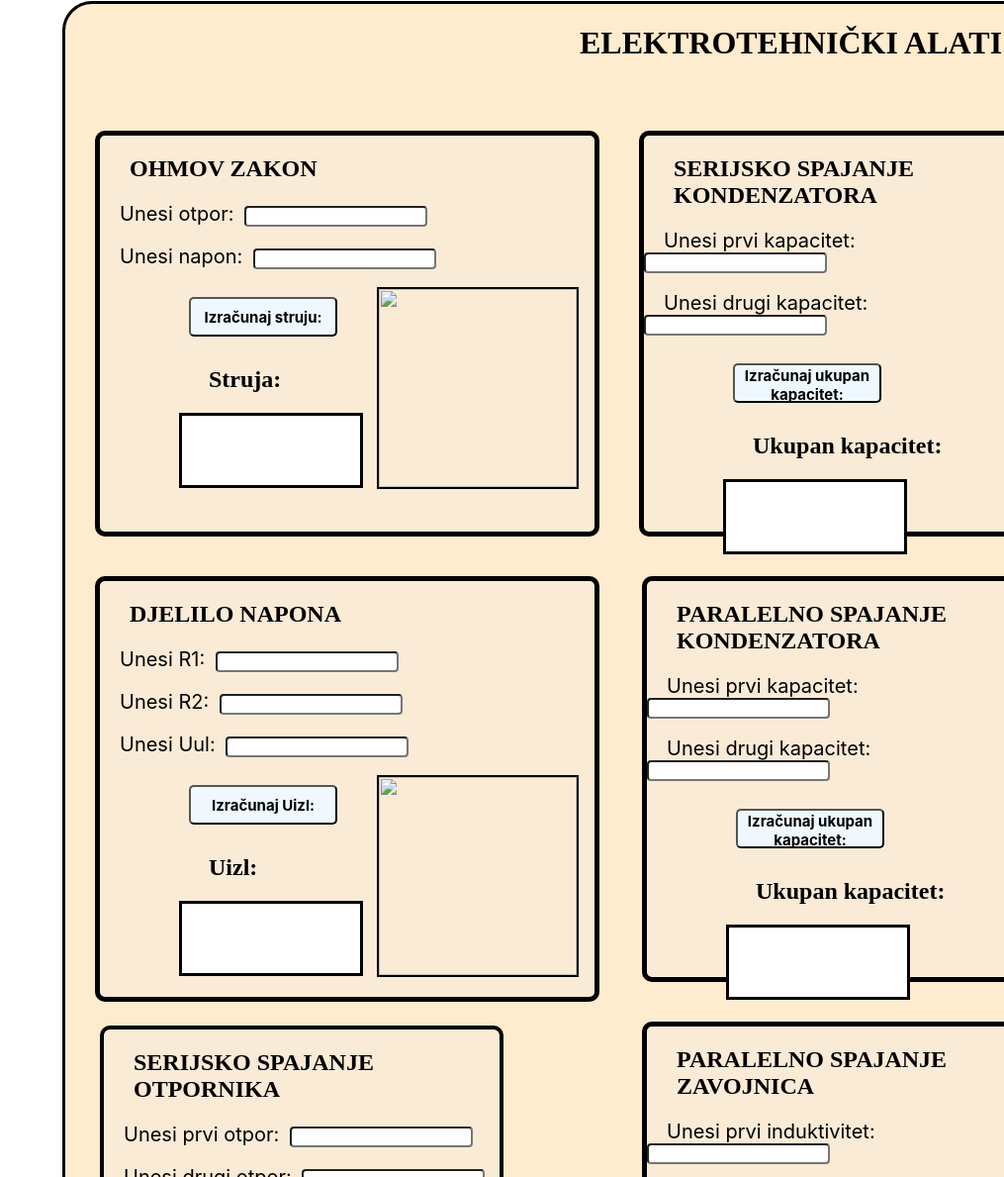
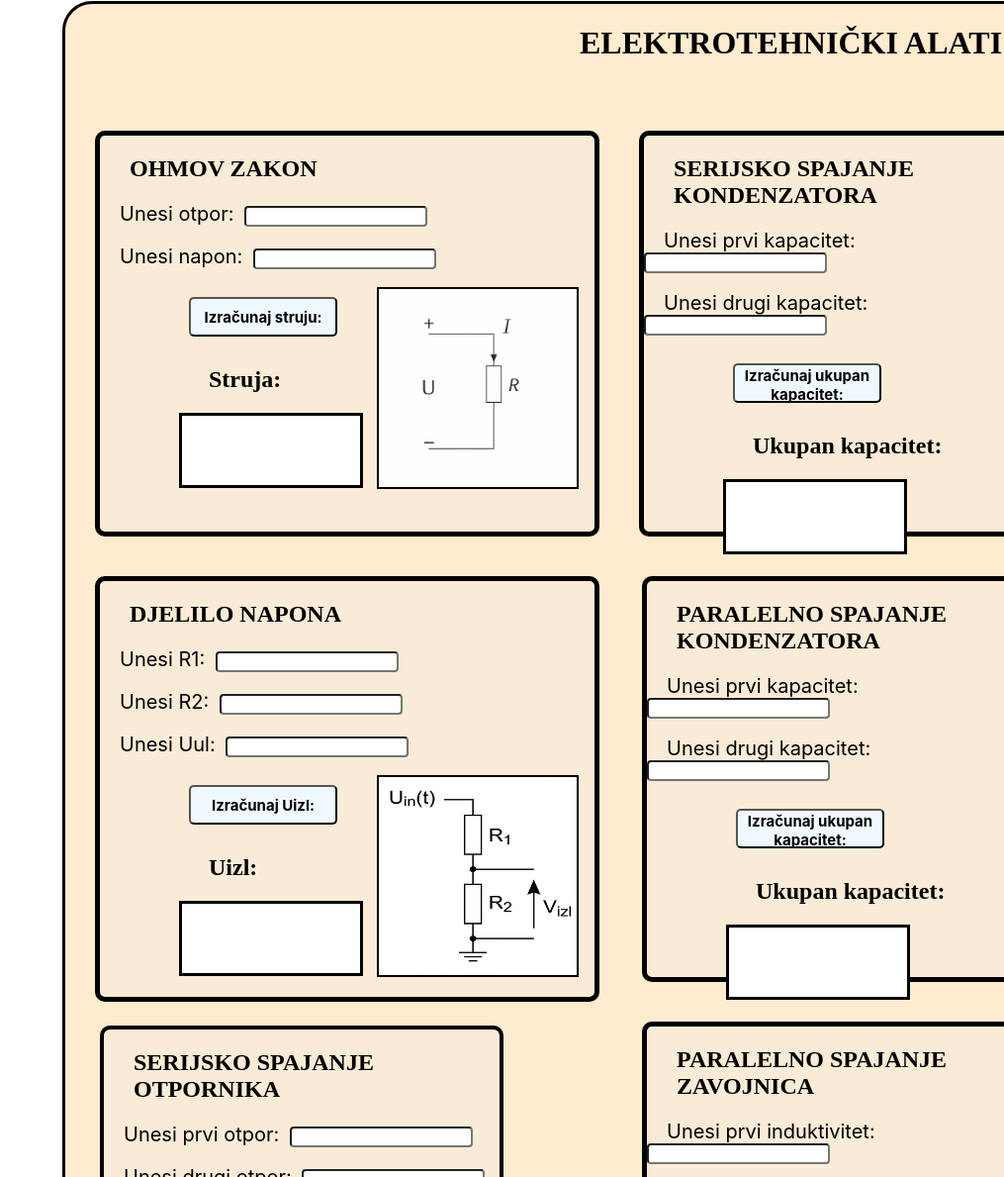
Before and after one commit to slatkisol/sjwp2_noa_zorko, a plain HTML site: page Projekt/index2.html in a window 1280 px wide. Shown: the part 19-1208 px from the top of the page at 99% size, without its empty margins (265-1280 px from the left). Drawn offline with Linux system fonts and the light colour scheme; the site is published under a folder, as on GitHub Pages, so addresses that start at the root find nothing.

Commit message:
Update index2.html

```diff
--- a/Projekt/index2.html
+++ b/Projekt/index2.html
@@ -442,7 +442,7 @@
         <input type="text" name="" id="broj2" class="input1">
         <br><br>
 
-  <img src="/ChatGPT Image Dec 21, 2025, 07_24_16 PM.png" class="slika" alt="">
+  <img src="ChatGPT Image Dec 21, 2025, 07_24_16 PM.png" class="slika" alt="">
 
         <button id="btn1" class="gumb">Izračunaj struju: </button>
 
@@ -510,7 +510,7 @@
 
 
 
-<img src="/Hailuo_Image_Make this image straight and n_459220681662996488.jpg" class="slika" alt="">
+<img src="Hailuo_Image_Make this image straight and n_459220681662996488.jpg" class="slika" alt="">
 
         <button id="btn3" class="gumb" >Izračunaj Uizl: </button>
 
@@ -727,7 +727,7 @@
         <input type="text" name="" id="broj22" class="input1">
         <br><br>
 
-            <img src="/Hailuo_Image_Make this image straight and n_459223211272880129.jpg" class="slika2" alt="">
+            <img src="Hailuo_Image_Make this image straight and n_459223211272880129.jpg" class="slika2" alt="">
 
 
         <button id="btn10" class="gumb">Izračunaj induktivni otpor: </button>
```
